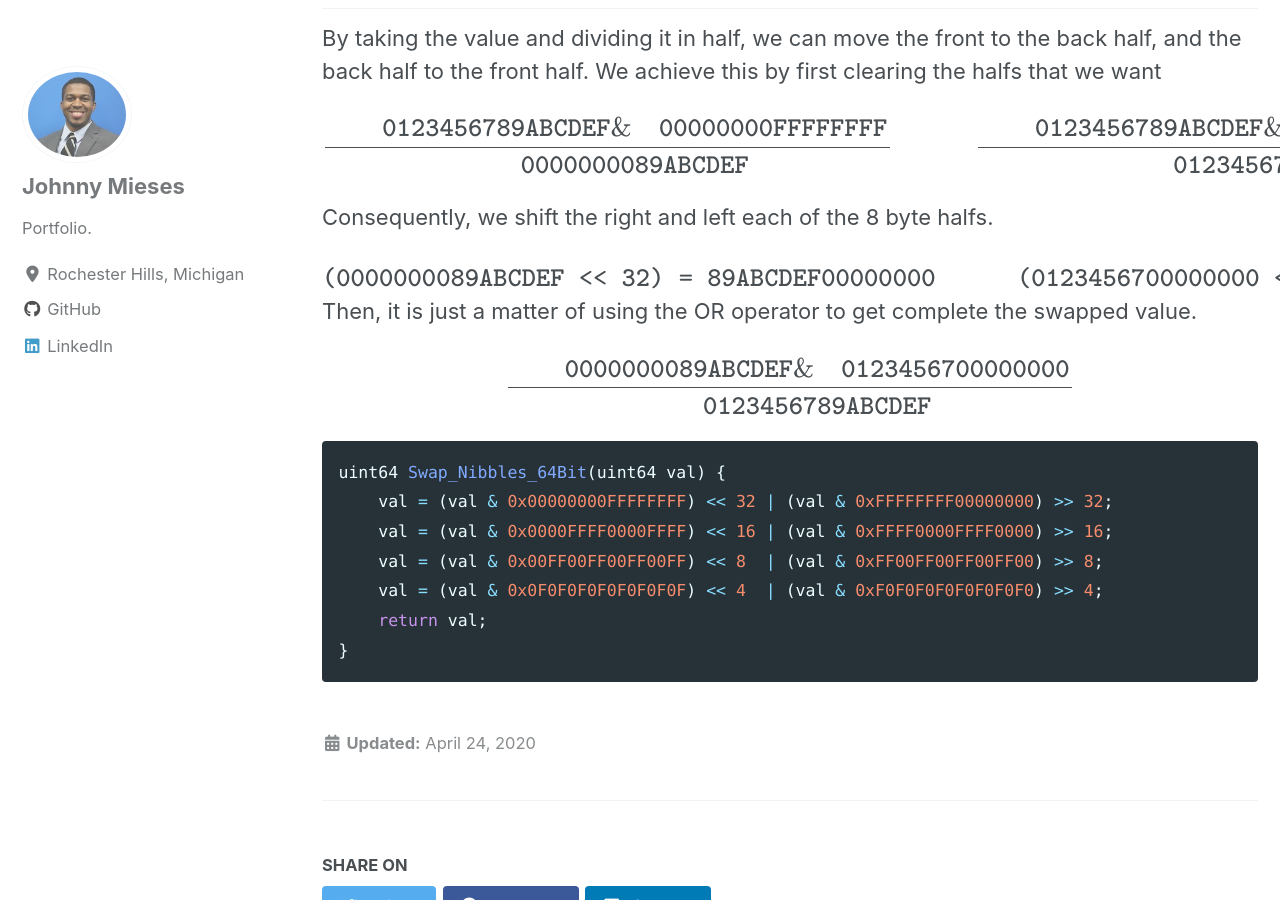
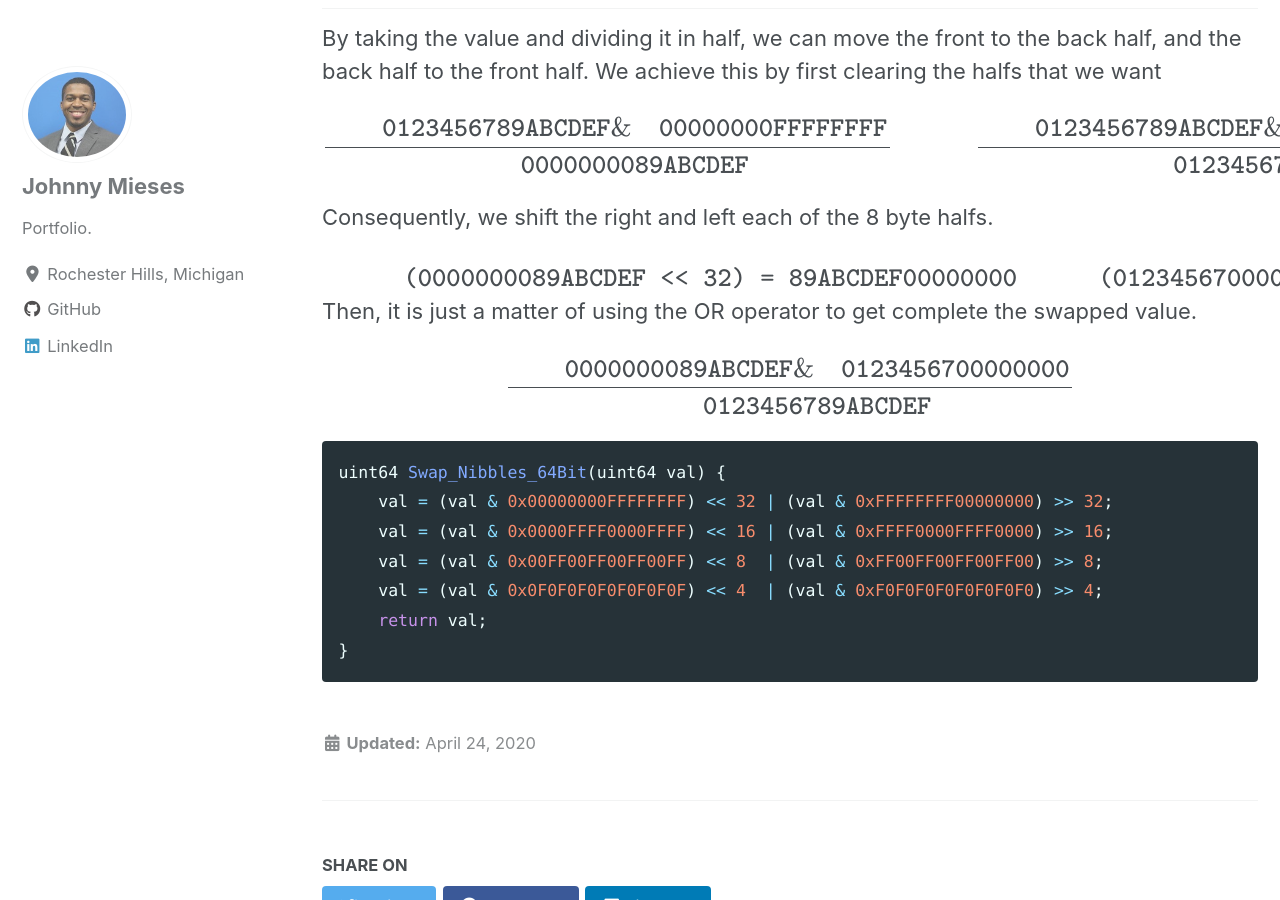
Before and after one commit to jmieses/jmportfolio.github.io, a Jekyll site: the page built from _posts/2020-04-24-Swapping-Nibbles-in-64-bitfield.md, in a window 1280 px wide and 900 px high, scrolled down 916 px. Built offline with Jekyll 4.4.1, drawn with Linux system fonts in a browser that asks for light colours; cached includes are drawn as plain includes; nearby versions of some CDN libraries; formulas are drawn with MathJax 3.

Commit message:
post update

```diff
--- a/_posts/2020-04-24-Swapping-Nibbles-in-64-bitfield.md
+++ b/_posts/2020-04-24-Swapping-Nibbles-in-64-bitfield.md
@@ -26,7 +26,7 @@ $$ \frac{\qquad \texttt{0123456789ABCDEF} \\ \& \quad \texttt{00000000FFFFFFFF}}
 
 Consequently, we shift the right and left each of the 8 byte halfs.
 
-$$\texttt{(0000000089ABCDEF << 32) = 89ABCDEF00000000} \\
+$$\hspace{3em} \texttt{(0000000089ABCDEF << 32) = 89ABCDEF00000000} \\
 \hspace{3em} \texttt{(0123456700000000 << 32) = 0000000001234567}$$
 Then, it is just a matter of using the OR operator to get complete the swapped value.
 
```
